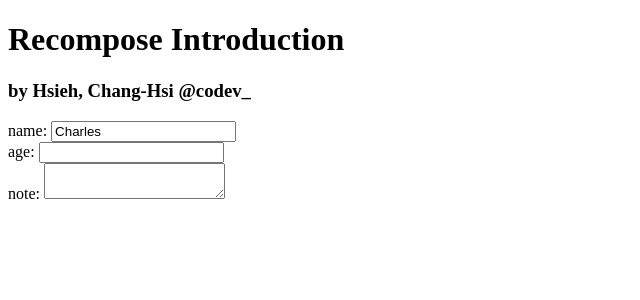
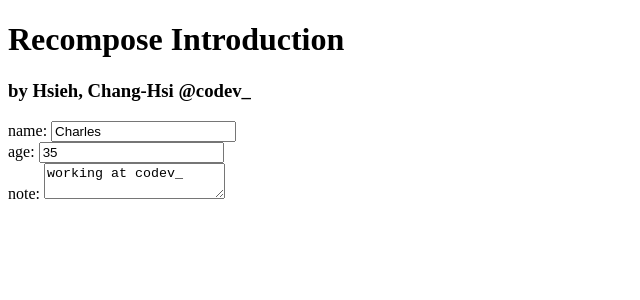
Before and after one commit to codevcode/intro-recompose, a React app: page / in a window 1280 px wide. Shown: the top 300 px of the page, without its empty margins (0-640 px from the left). Built offline with nearby package versions, Linux system fonts and the light colour scheme; the HTML template or start-up script is replaced by a standard one.

Commit message:
add state, give init value

```diff
--- a/src/Editor.jsx
+++ b/src/Editor.jsx
@@ -1,12 +1,20 @@
 import React from 'react'
 
 export default class Editor extends React.Component {
+  constructor (props) {
+    super(props)
+    this.state = {
+      name: 'Charles',
+      age: 35,
+      note: 'working at codev_',
+    }
+  }
   render () {
     return (
       <div>
-        name: <input value="Charles" /> <br />
-        age: <input type="number" /> <br />
-        note: <textarea />
+        name: <input value={this.state.name} /> <br />
+        age: <input type="number" value={this.state.age} /> <br />
+        note: <textarea value={this.state.note} />
       </div>
     )
   }
```
